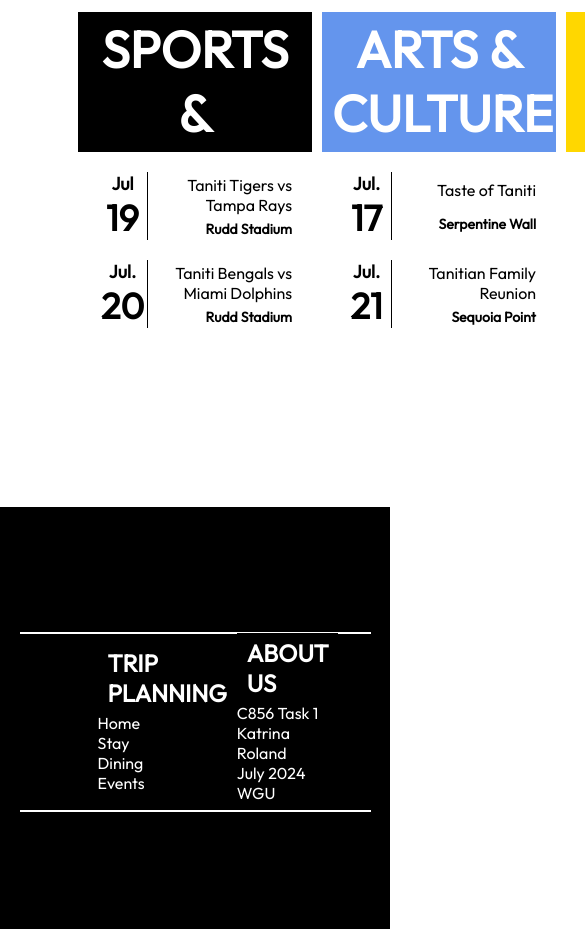
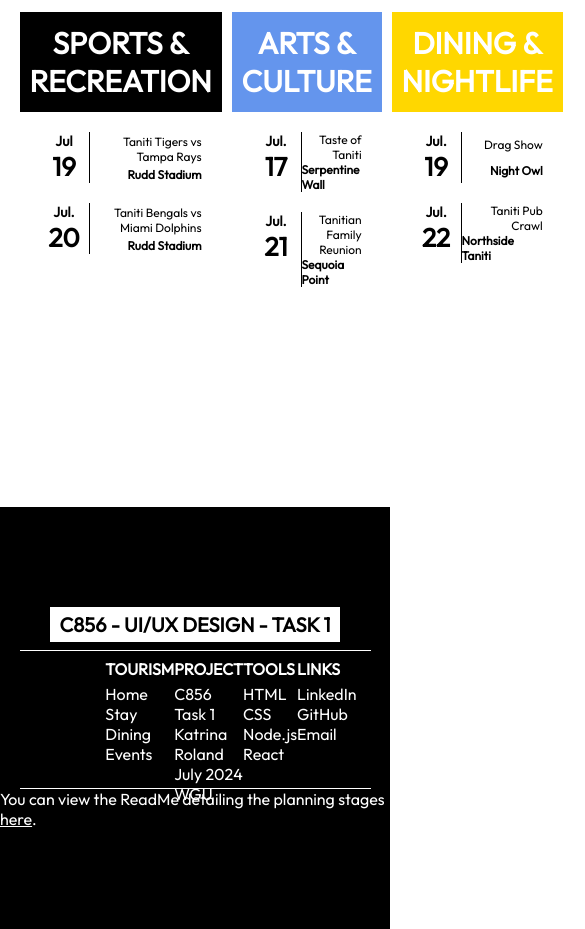
Before and after one commit to devknightingale/c856, a React (Vite) app: page / in a window 390 px wide. Shown: the part 3560-4489 px from the top of the page, 585 px wide, since content can reach past the window. Built offline with nearby package versions, Linux system fonts and the light colour scheme.

Commit message:
updates to footer html, started work on responsive ness for dining & footer sections

```diff
--- a/src/components/Events/Events.module.css
+++ b/src/components/Events/Events.module.css
@@ -46,6 +46,9 @@
   text-align: center;
   width: 100%;
   cursor: default;
+  display: flex;
+  align-items: center;
+  justify-content: center;
   height: 140px;
 }
 .eventCategory:nth-child(1) h1 {
@@ -108,3 +111,40 @@
   font-size: 14px;
   font-weight: 700;
 }
+
+@media screen and (max-width: 1024px) {
+  .eventCategory h1 {
+    font-size: 30px;
+    height: 100px;
+  }
+  .description,
+  .eventDesc h2 {
+    font-size: 12px;
+  }
+  .eventDate h2 {
+    font-size: 14px;
+  }
+  .eventDate h3 {
+    font-size: 26px;
+  }
+}
+
+@media screen and (max-width: 768px) {
+  .eventListContainer {
+    width: 90%;
+  }
+  .eventCategory h1 {
+    font-size: 30px;
+    height: 100px;
+  }
+  .description,
+  .eventDesc h2 {
+    font-size: 12px;
+  }
+  .eventDate h2 {
+    font-size: 14px;
+  }
+  .eventDate h3 {
+    font-size: 26px;
+  }
+}
--- a/src/components/Footer/Footer.jsx
+++ b/src/components/Footer/Footer.jsx
@@ -5,10 +5,11 @@ import { getImageUrl } from "../../utils";
 export const Footer = () => {
   return (
     <section className={styles.container}>
+      <h1 className={styles.classInfo}>C856 - UI/UX Design - Task 1</h1>
       <div className={styles.horizontalDivider}></div>
       <div className={styles.categoryContainer}>
         <div className={styles.category}>
-          <h1 className={styles.categoryHeader}>Trip Planning</h1>
+          <h1 className={styles.categoryHeader}>Tourism</h1>
           <ul className={styles.links}>
             <li>
               <a href="#home">Home</a>
@@ -26,7 +27,7 @@ export const Footer = () => {
         </div>
 
         <div className={styles.category}>
-          <h1 className={styles.categoryHeader}>About Us</h1>
+          <h1 className={styles.categoryHeader}>Project</h1>
           <ul className={styles.links}>
             <li>
               <a href="#blank">C856 Task 1</a>
@@ -42,8 +43,47 @@ export const Footer = () => {
             </li>
           </ul>
         </div>
+
+        <div className={styles.category}>
+          <h1 className={styles.categoryHeader}>Tools</h1>
+          <ul className={styles.links}>
+            <li>
+              <a href="#blank">HTML</a>
+            </li>
+            <li>
+              <a href="#blank">CSS</a>
+            </li>
+            <li>
+              <a href="#blank">Node.js</a>
+            </li>
+            <li>
+              <a href="#blank">React</a>
+            </li>
+          </ul>
+        </div>
+
+        <div className={styles.category}>
+          <h1 className={styles.categoryHeader}>Links</h1>
+          <ul className={styles.links}>
+            <li>
+              <a href="#blank">LinkedIn</a>
+            </li>
+            <li>
+              <a href="#blank">GitHub</a>
+            </li>
+            <li>
+              <a href="mailto:kroland09@gmail.com">Email</a>
+            </li>
+          </ul>
+        </div>
       </div>
-      <div className={styles.horizontalDivider}></div>
+      <div className={styles.horizontalDivider} id="bottomDivider"></div>
+      <div className={styles.infodump}>
+        <p>
+          You can view the ReadMe detailing the planning stages{" "}
+          <a href="">here</a>.{" "}
+        </p>
+      </div>
     </section>
   );
 };
--- a/src/components/Footer/Footer.module.css
+++ b/src/components/Footer/Footer.module.css
@@ -11,7 +11,7 @@
 .horizontalDivider {
   margin-top: 2%;
   width: 90%;
-  height: 2px;
+  height: 1px;
   background-color: var(--color-text);
 }
 .categoryContainer {
@@ -20,20 +20,45 @@
   display: flex;
   flex-direction: row;
   justify-content: space-evenly;
-  align-items: center;
+  align-items: flex-start;
+  /* background-color: blue; */
+  padding: 2%;
+  margin-bottom: -40px;
 }
 
 .category {
   display: flex;
   flex-direction: column;
+  gap: 5px;
+  /* background-color: red; */
 }
 .categoryHeader {
+  padding: 0;
   background-color: var(--color-bg);
   color: var(--color-text);
 }
 
+.category h1 {
+  font-size: 16px;
+  cursor: default;
+}
+
+.links {
+  list-style: none;
+}
 .links a {
   &:hover {
     text-decoration: underline;
   }
 }
+.classInfo {
+  font-size: 20px;
+  background-color: var(--color-text);
+  cursor: default;
+}
+.infodump {
+  color: var(--color-text);
+}
+.infodump a {
+  text-decoration: underline;
+}
```
